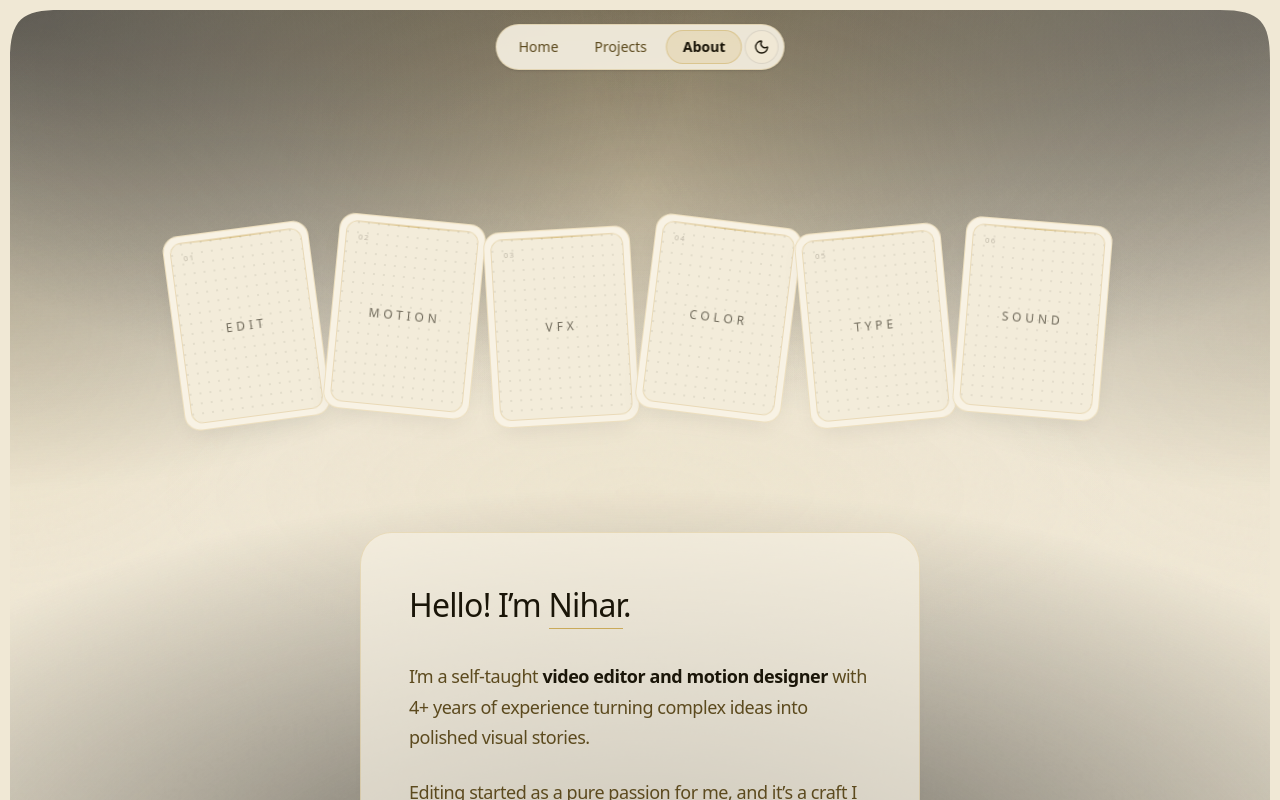
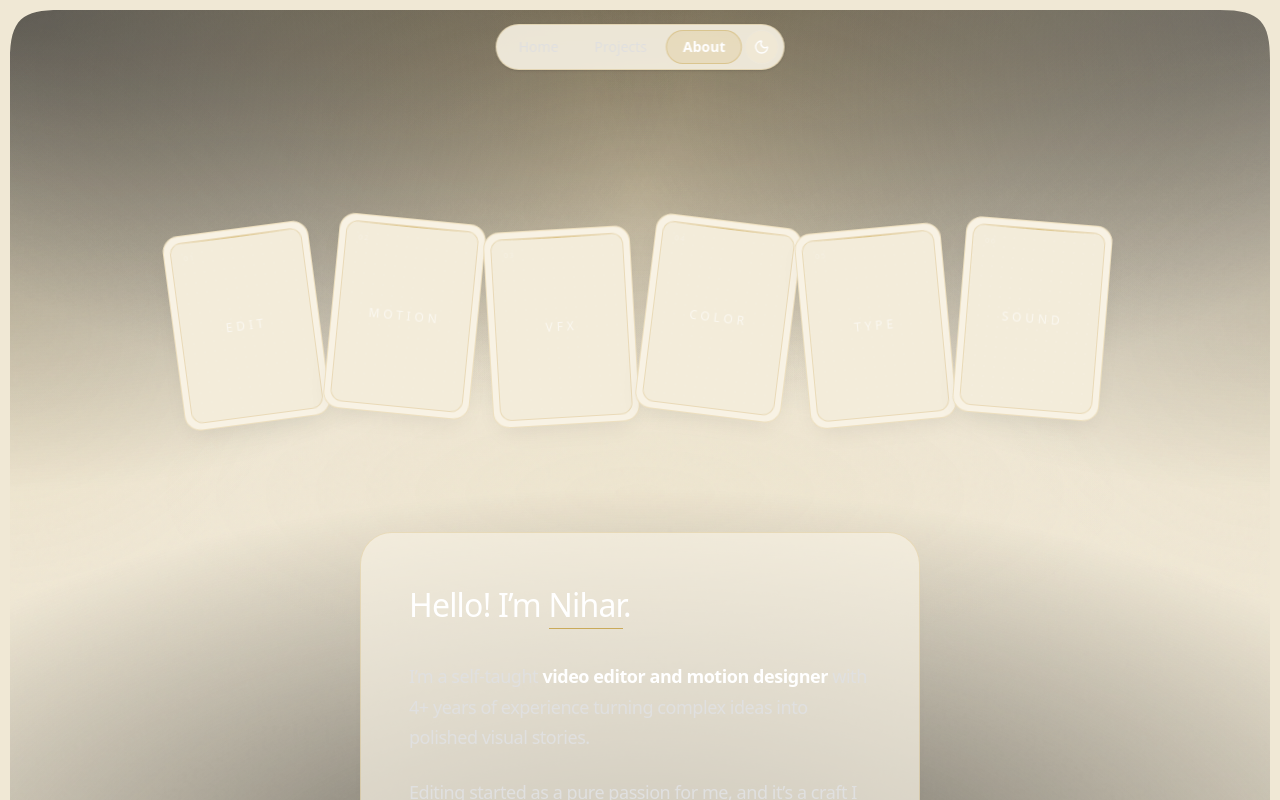
Before and after one commit to nbtsp38-bot/niharparekh, a Next.js app: page /about in a window 1280 px wide. Shown: the top 800 px of the page. Built offline with nearby package versions, Linux system fonts and the light colour scheme.

Commit message:
Set all text colors to white (#FFFFFF / #E0E0E0 / #A0A0A0)

```diff
--- a/app/globals.css
+++ b/app/globals.css
@@ -20,12 +20,12 @@
   --muted: #EDE4CE;
   --frame: #F0E8D5;
 
-  /* Text — deep warm black / dark bronze */
-  --text-primary: #1A1508;
-  --foreground: #1A1508;
-  --text-secondary: #5C4A1E;
-  --muted-foreground: #5C4A1E;
-  --text-muted: #8A7040;
+  /* Text — white */
+  --text-primary: #FFFFFF;
+  --foreground: #FFFFFF;
+  --text-secondary: #E0E0E0;
+  --muted-foreground: #E0E0E0;
+  --text-muted: #A0A0A0;
 
   /* Borders — visible antique gold */
   --border: rgba(196, 154, 60, 0.22);
@@ -78,12 +78,12 @@
   --muted: #17130A;
   --frame: #080705;
 
-  /* Text — rich gold-tinted ivory */
-  --text-primary: #F5E6C0;
-  --foreground: #F5E6C0;
-  --text-secondary: #C9A96E;
-  --muted-foreground: #C9A96E;
-  --text-muted: #8A7040;
+  /* Text — white */
+  --text-primary: #FFFFFF;
+  --foreground: #FFFFFF;
+  --text-secondary: #E0E0E0;
+  --muted-foreground: #E0E0E0;
+  --text-muted: #A0A0A0;
 
   /* Borders — visible antique gold */
   --border: rgba(196, 154, 60, 0.22);
```
